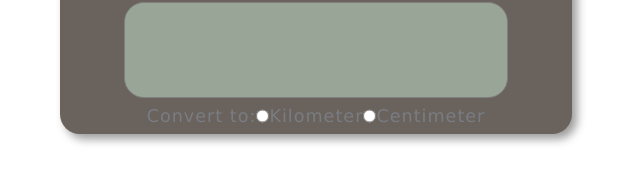
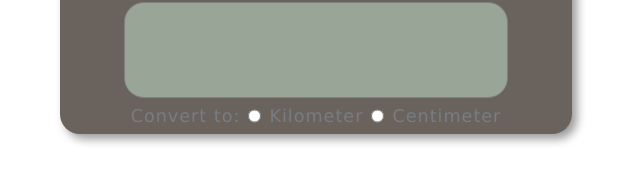
Before and after one commit to Noizzee/simpleWeightConverter, a plain HTML site: page index.html in a window 1280 px wide. Shown: the part 126-308 px from the top of the page, 324-964 px from the left. Drawn offline with Linux system fonts and the light colour scheme.

Commit message:
minor changes to the style

```diff
--- a/css/style.css
+++ b/css/style.css
@@ -23,7 +23,7 @@ body {
   background-color: #99A597;
 }
 
-input:focus {
+#userInput:focus {
   border: 4px solid #727E70;
 }
 
@@ -60,6 +60,10 @@ input:focus {
   letter-spacing: 1px;
 }
 
+.convertWhat input {
+  margin: 0 0.5rem;
+}
+
 /*Pounds Card */
 .kilometerCard {
   width: 30vw;
```
